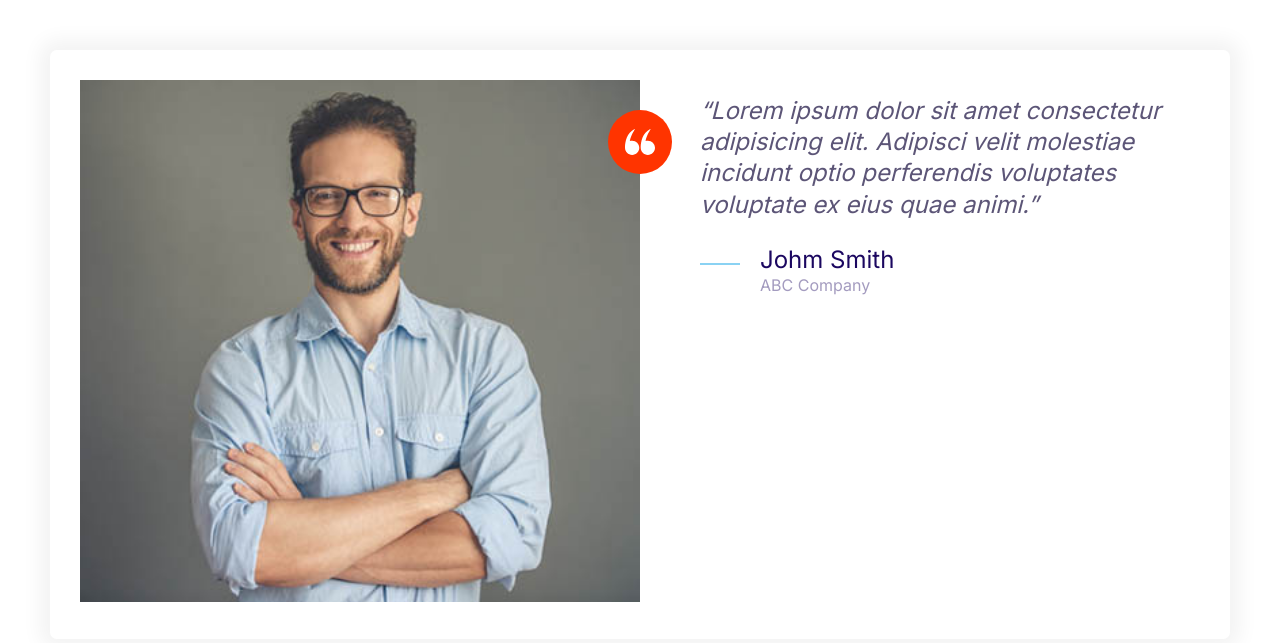
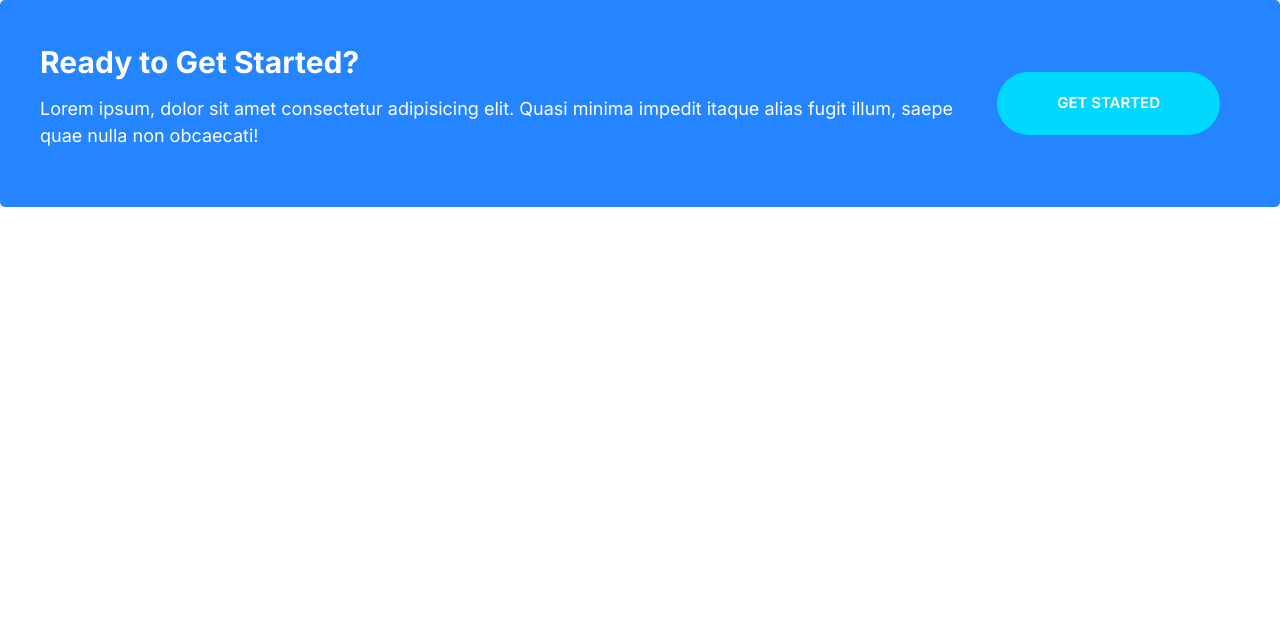
Before and after one commit to vamcyellapu/vamc, a plain HTML site: page index.html in a window 1280 px wide. Drawn offline with Linux system fonts and the light colour scheme.

Commit message:
built the callout component

```diff
--- a/css/styles.css
+++ b/css/styles.css
@@ -207,6 +207,10 @@ font-size: 1.5rem;
     color: #fff;
 }
 
+.btn--stretched {
+    padding-left: 6rem;
+    padding-right: 6rem;
+}
 .btn--block {
     width: 100%;
     display: inline-block;
@@ -445,3 +449,41 @@ font-size: 1.5rem;
     padding: 3rem;
 }
 }
+
+
+/* Callouts */
+
+.callout {
+    padding: 4rem;
+    border-radius: 5px;
+}
+.callout--primary {
+    background: var(--color-primary);
+    color: #fff;
+}
+.callout__heading {
+    color: #fff;
+    margin-top: 0;
+    font-size: 3rem;
+}
+.callout .btn {
+    justify-self: center;
+    align-self: center;
+}
+.callout__content {
+    text-align: center;
+}
+
+
+@media screen and (min-width:768px) {
+    .callout .grid--1x2 {
+        grid-template-columns: 1fr auto;
+    }
+    .callout__content {
+        text-align: left;
+    }
+    .callout .btn {
+        justify-self: start;
+        margin: 0 2rem;
+    }
+}
--- a/index.html
+++ b/index.html
@@ -12,41 +12,21 @@
     <title>vamc</title>
 </head>
 
-<body style="padding: 5rem">
-    <div class="card testimonial">
+<body>
+
+    <div class="callout callout--primary">
         <div class="grid grid--1x2">
-            <div class="testimonial__image">
-                <img src="images/testimonial.jpg" alt="A happy smiling customer">
-                <span class="icon-container icon-container--accent">
-                    <svg class="icon icon--white icon--small">
-                        <use xlink:href="images/sprite.svg#quotes"></use>
-                    </svg>
-                </span>
+            <div class="callout__content">
+                <h2 class="callout__heading">Ready to Get Started?</h2>
+                <p>Lorem ipsum, dolor sit amet consectetur adipisicing elit. Quasi minima impedit itaque alias fugit
+                    illum,
+                    saepe quae nulla non obcaecati!</p>
+
             </div>
-            <blockquote class="quote">
-                <p class="quote__text">Lorem ipsum dolor sit amet consectetur adipisicing elit. Adipisci velit molestiae
-                    incidunt
-                    optio perferendis
-                    voluptates voluptate ex eius quae animi.</p>
-                <footer>
-                    <div class="media">
-                        <div class="media__image">
+            <a href="#" class="btn btn--secondary btn--stretched">Get Started</a>
+        </div>
 
-                            <svg class="icon icon--primary quote__line">
-                                <use xlink:href="images/sprite.svg#line"></use>
-                            </svg>
-
-                        </div>
-                        <div class="media__body">
-                            <h3 class="media__title quote__author">Johm Smith</h3>
-                            <p class="quote__organization">ABC Company</p>
-                        </div>
-                    </div>
-                </footer>
-            </blockquote>
-        </div>
     </div>
-
 </body>
 
 
```
Also changed, not shown: components/callout.html (added, +13 -0 lines).
